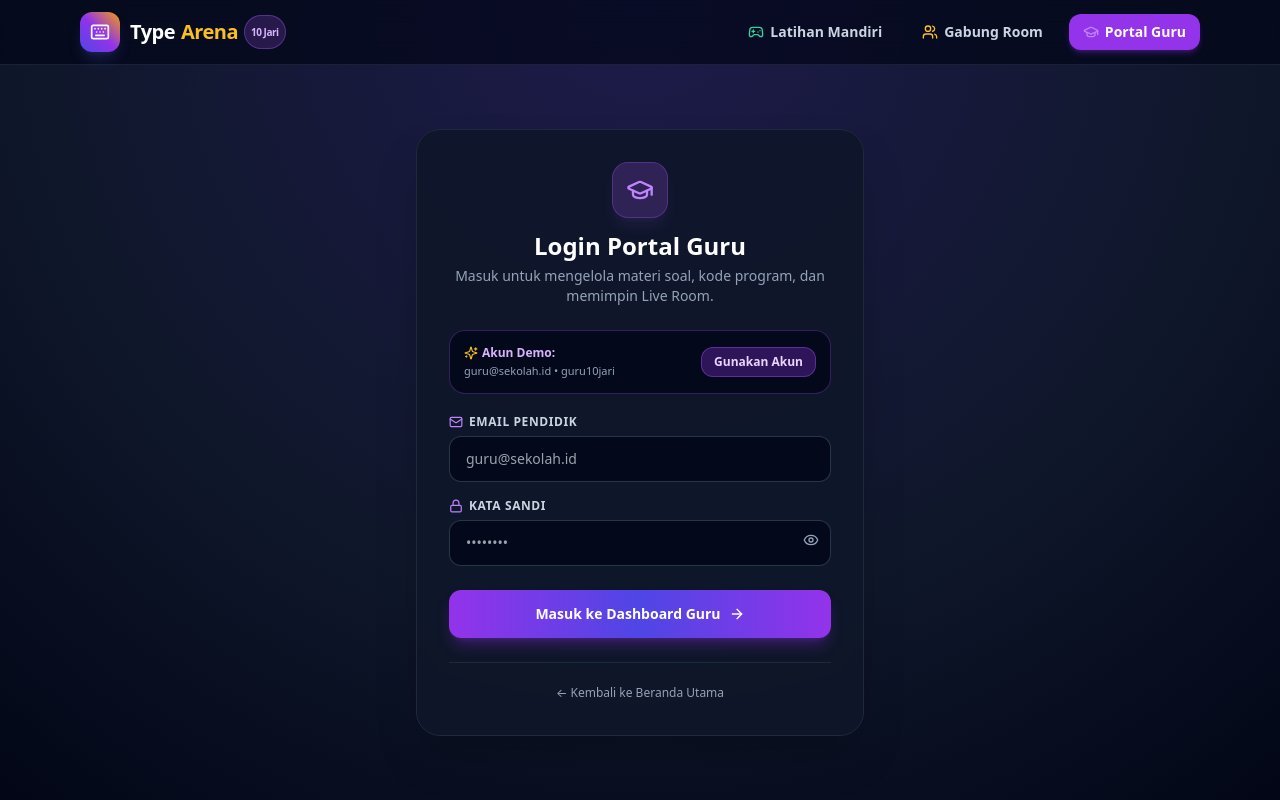
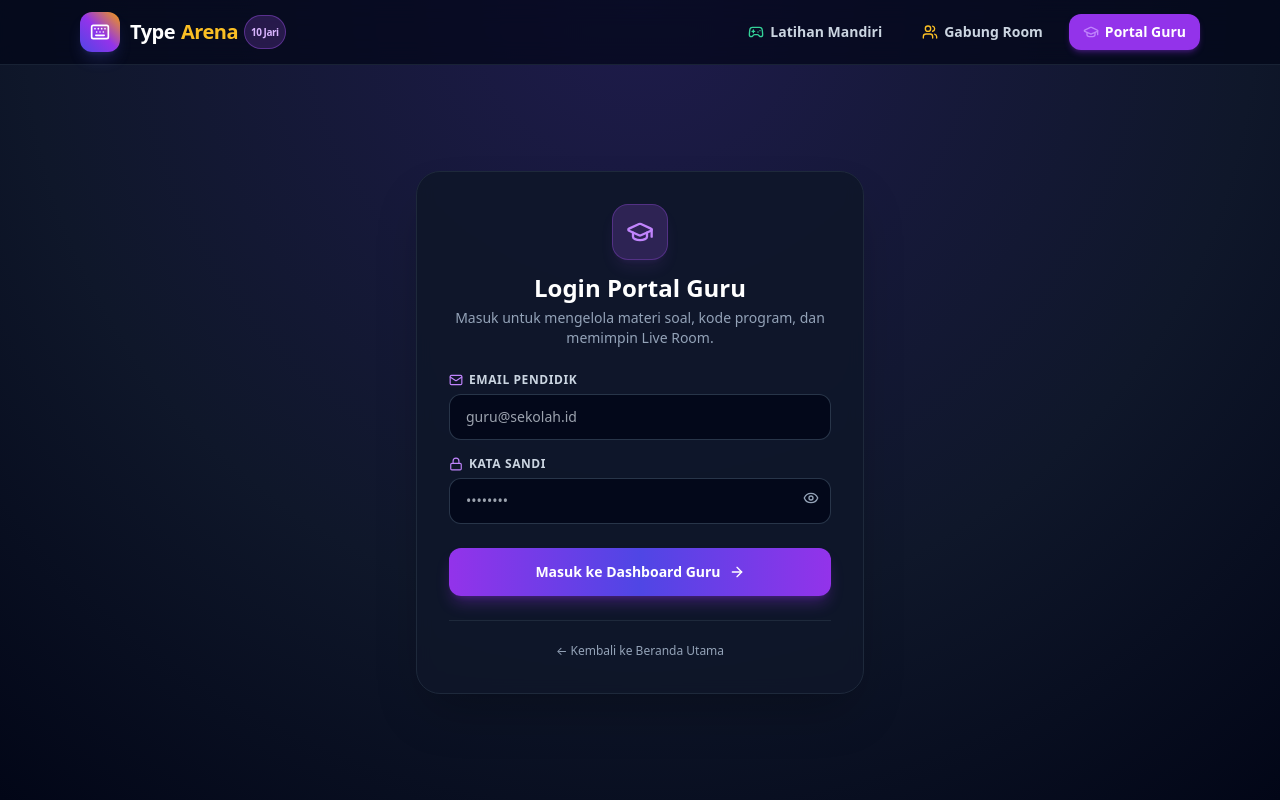
Before and after one commit to ekanur/10jari, a Next.js app: page /teacher/login in a window 1280 px wide. Built offline with nearby package versions, Linux system fonts and the light colour scheme; no server answers.

Commit message:
refactor: hapus box akun demo di halaman login guru

```diff
--- a/src/app/teacher/login/page.tsx
+++ b/src/app/teacher/login/page.tsx
@@ -2,7 +2,7 @@
 
 import React, { useState, useEffect, Suspense } from 'react';
 import { useRouter, useSearchParams } from 'next/navigation';
-import { GraduationCap, Lock, Mail, ArrowRight, Eye, EyeOff, Sparkles } from 'lucide-react';
+import { GraduationCap, Lock, Mail, ArrowRight, Eye, EyeOff } from 'lucide-react';
 import Link from 'next/link';
 
 function LoginForm() {
@@ -56,13 +56,6 @@ function LoginForm() {
     }
   };
 
-  // Quick autofill demo credentials
-  const fillDemoCredentials = () => {
-    setEmail('guru@sekolah.id');
-    setPassword('guru10jari');
-    setError('');
-  };
-
   return (
     <div className="flex-1 flex items-center justify-center p-4 py-12">
       <div className="w-full max-w-md bg-slate-900/90 border border-slate-800 rounded-3xl p-6 sm:p-8 shadow-2xl backdrop-blur animate-in fade-in zoom-in-95 duration-200">
@@ -74,25 +67,6 @@ function LoginForm() {
           <p className="text-slate-400 text-xs sm:text-sm mt-1">
             Masuk untuk mengelola materi soal, kode program, dan memimpin Live Room.
           </p>
-        </div>
-
-        {/* Demo Account Quick Box */}
-        <div className="p-3.5 mb-5 rounded-2xl bg-slate-950/80 border border-purple-500/30 flex items-center justify-between gap-2">
-          <div className="text-xs">
-            <span className="font-bold text-purple-300 flex items-center gap-1">
-              <Sparkles className="w-3.5 h-3.5 text-amber-400" /> Akun Demo:
-            </span>
-            <div className="text-slate-400 font-mono text-[11px] mt-0.5">
-              guru@sekolah.id • guru10jari
-            </div>
-          </div>
-          <button
-            type="button"
-            onClick={fillDemoCredentials}
-            className="px-3 py-1.5 rounded-xl bg-purple-600/30 hover:bg-purple-600 text-purple-200 font-semibold text-xs border border-purple-500/40 transition-all hover:scale-105"
-          >
-            Gunakan Akun
-          </button>
         </div>
 
         {error && (
```
